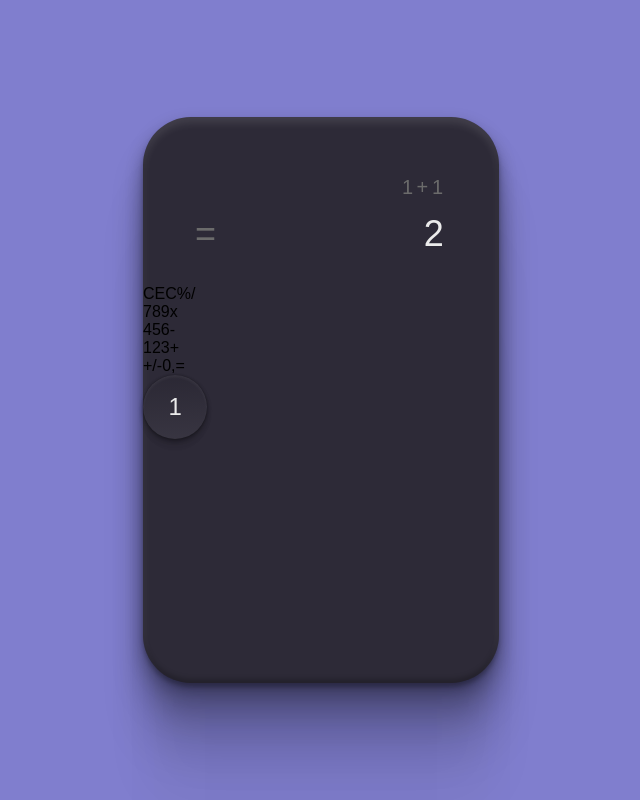
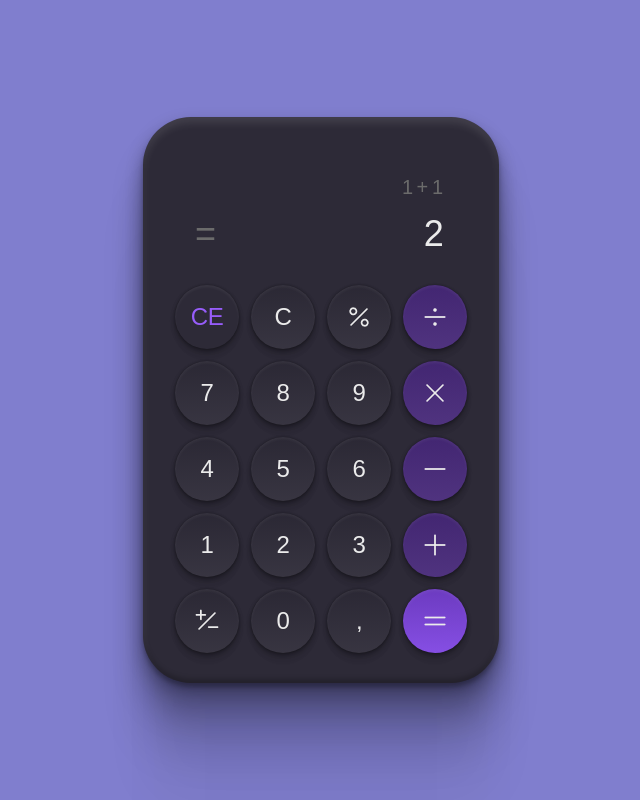
Before and after one commit to Rickazuo/calculator-rocketseat, a React (Vite) app: page / in a window 1280 px wide. Shown: the whole page, without its empty margins (319-959 px from the left). Built offline with nearby package versions, Linux system fonts and the light colour scheme.

Commit message:
finish styles
Co-authored-by: Júlia Gabriela Santi Acosta <juliagabriela98@gmail.com>

```diff
--- a/src/App.jsx
+++ b/src/App.jsx
@@ -1,23 +1,48 @@
 import "./App.css";
 import percent from "./assets/percent.png";
+import divide from "./assets/divide.png";
+import x from "./assets/x.png";
+import minus from "./assets/minus.png";
+import plus from "./assets/plus.png";
+import plusMinus from "./assets/plusMinus.png";
+import equals from "./assets/equals.png";
 
 import Calculator from "./components/Calculator/Calculator";
 
 const buttons = [
   [
-    { value: "CE" },
+    { value: "CE", styles: "cleanButton" },
     { value: "C" },
     { value: "%", tag: <img src={percent} width={28} /> },
-    { value: "/", tag: <img /> },
+    {
+      value: "/",
+      tag: <img src={divide} width={28} />,
+      styles: "operationsButton",
+    },
   ],
-  [{ value: 7 }, { value: 8 }, { value: 9 }, { value: "x", tag: <img /> }],
-  [{ value: 4 }, { value: 5 }, { value: 6 }, { value: "-", tag: <img /> }],
-  [{ value: 1 }, { value: 2 }, { value: 3 }, { value: "+", tag: <img /> }],
   [
-    { value: "+/-", tag: <img /> },
+    { value: 7 },
+    { value: 8 },
+    { value: 9 },
+    { value: "x", tag: <img src={x} />, styles: "operationsButton" },
+  ],
+  [
+    { value: 4 },
+    { value: 5 },
+    { value: 6 },
+    { value: "-", tag: <img src={minus} />, styles: "operationsButton" },
+  ],
+  [
+    { value: 1 },
+    { value: 2 },
+    { value: 3 },
+    { value: "+", tag: <img src={plus} />, styles: "operationsButton" },
+  ],
+  [
+    { value: "+/-", tag: <img src={plusMinus} /> },
     { value: 0 },
     { value: "," },
-    { value: "=", tag: <img /> },
+    { value: "=", tag: <img src={equals} />, styles: "equalButton" },
   ],
 ];
 
--- a/src/components/Button/styles.module.css
+++ b/src/components/Button/styles.module.css
@@ -40,7 +40,7 @@
       rgba(0, 0, 0, 0.05) 0.01%,
       rgba(255, 255, 255, 0.05) 100%
     ),
-    var(--purple-700);
+    var(--purple-800);
 }
 
 .equalButton {
@@ -53,5 +53,6 @@
 }
 
 .cleanButton {
-  color: var(--purple-800);
+  color: var(--purple-700);
+  background: var(--dark-700);
 }
--- a/src/components/Calculator/Calculator.jsx
+++ b/src/components/Calculator/Calculator.jsx
@@ -13,14 +13,15 @@ export default function Calculator({ buttons }) {
         {buttons.map((rows) => (
           <div className={styles.buttonsContainer}>
             {rows.map((button) => {
-              console.log(buttons);
-              return <div>{button.value}</div>;
+              return (
+                <Button styleName={button?.styles ? button.styles : undefined}>
+                  {button?.tag ? button.tag : button.value}
+                </Button>
+              );
             })}
           </div>
         ))}
       </main>
-
-      <Button>1</Button>
     </div>
   );
 }
--- a/src/components/Calculator/styles.module.css
+++ b/src/components/Calculator/styles.module.css
@@ -13,9 +13,12 @@
 .rowsContainer {
   display: flex;
   flex-direction: column;
+  align-items: center;
+  gap: 0.75rem;
 }
 
 .buttonsContainer {
   display: flex;
   flex-direction: row;
+  gap: 0.75rem;
 }
```
